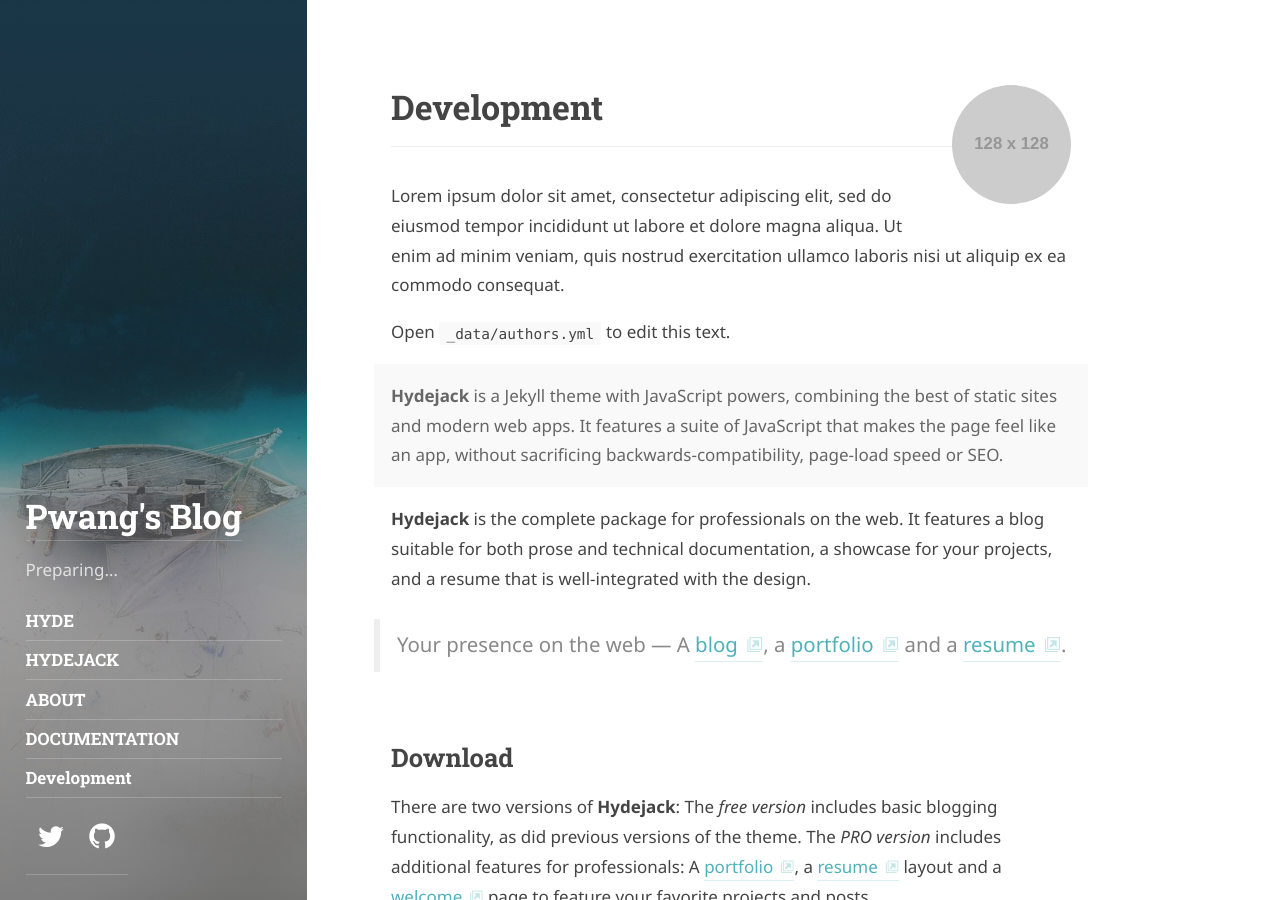
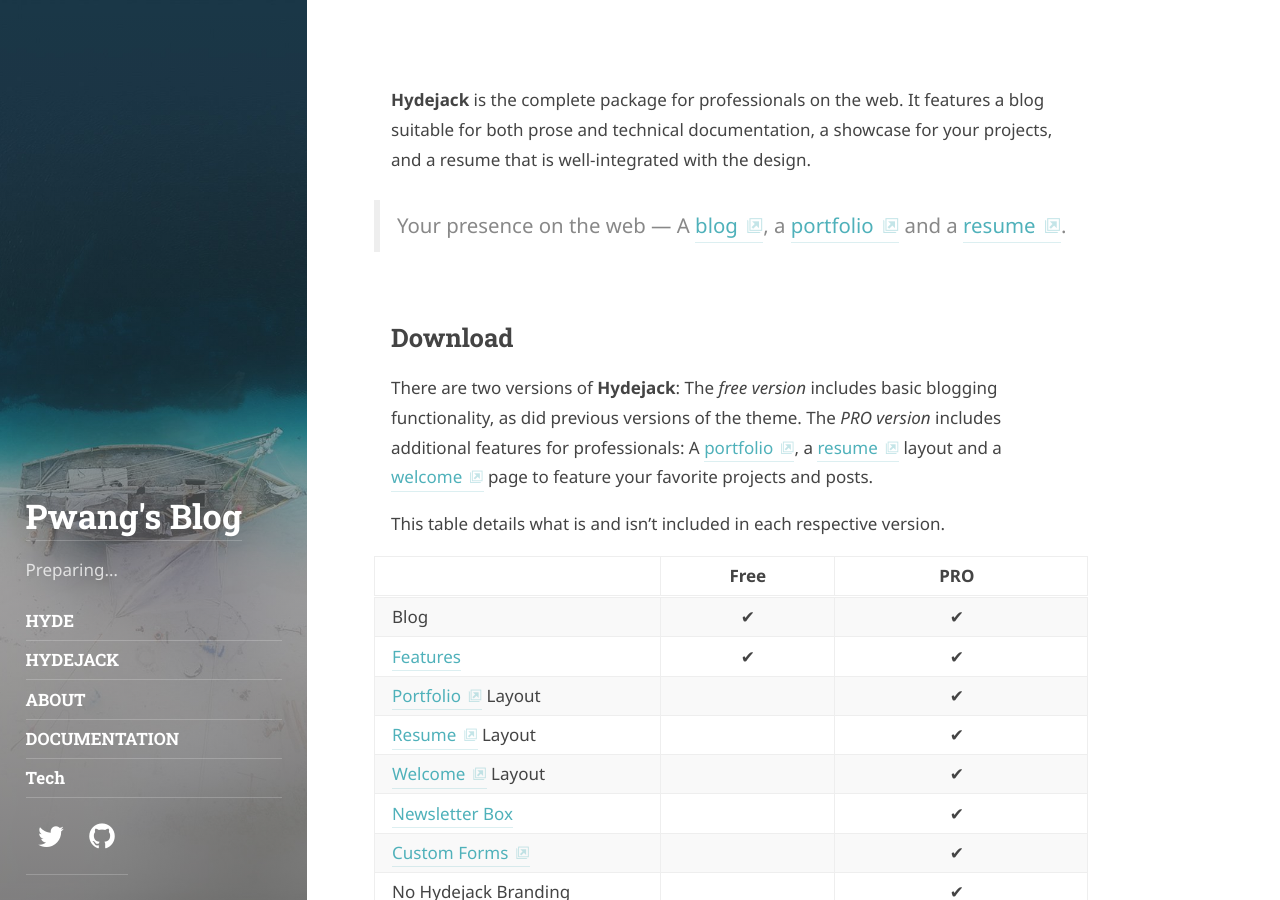
Before and after one commit to exception-kr/exception-kr.github.io, a Jekyll site: the page built from menus/tech.md, in a window 1280 px wide and 900 px high. Built offline with Jekyll 4.4.1, drawn with Linux system fonts in a browser that asks for light colours; some web fonts are replaced.

Commit message:
menu 추가

```diff
--- a/pages/home.md
+++ b/menus/tech.md
@@ -1,6 +1,6 @@
 ---
-layout: about
-title: Development
+layout: base
+title: Tech
 description: >
   **Hydejack** is a Jekyll theme with JavaScript powers, combining the best of static sites and modern web apps.
   It features a suite of JavaScript that makes the page feel like an app, without sacrificing backwards-compatibility,
```
